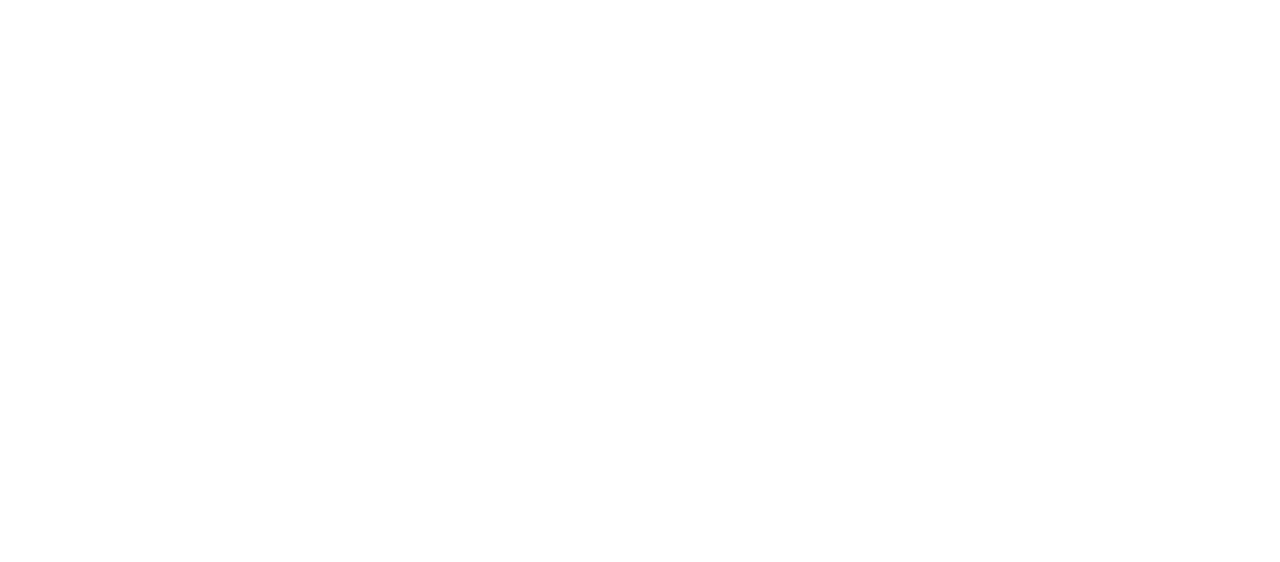
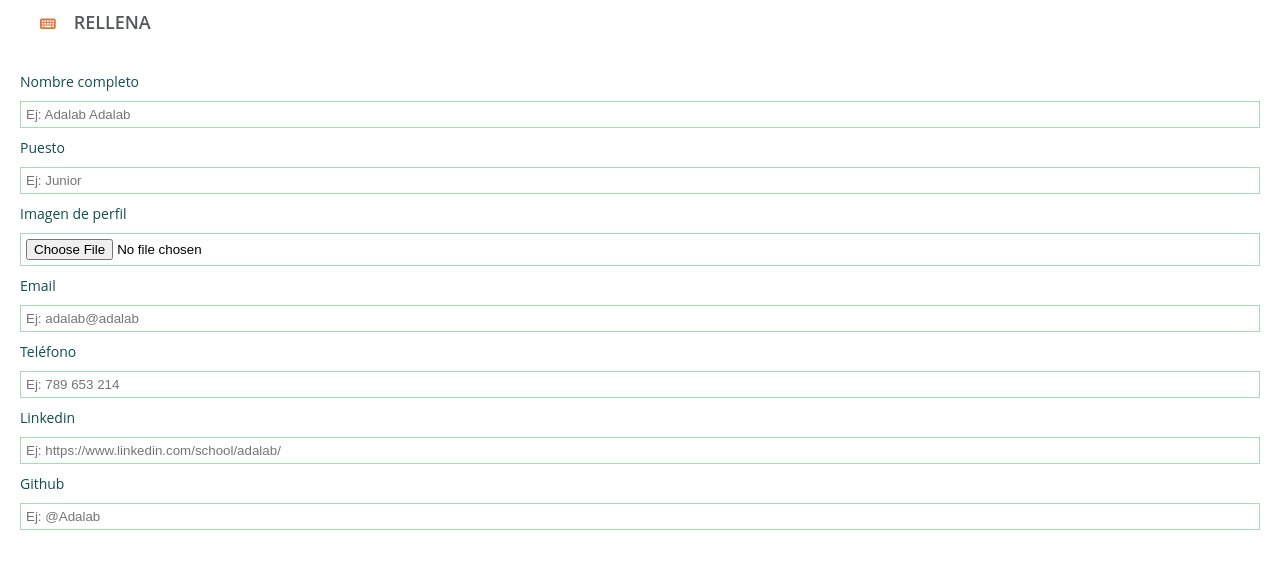
Before and after one commit to Adalab/project-promo-q-module-2-team-6, a website: page src/html/index.html in a window 1280 px wide. Drawn offline with nearby package versions, Linux system fonts and the light colour scheme; files that its build step writes are made by us from their sources.

Commit message:
first form

```diff
--- a/src/html/index.html
+++ b/src/html/index.html
@@ -1,12 +1,14 @@
 <!DOCTYPE html>
 <html lang="es">
-
   <head>
     <meta charset="UTF-8" />
     <meta name="viewport" content="width=device-width, initial-scale=1" />
     <title>Awesome Profile Car</title>
+    <script
+      src="https://kit.fontawesome.com/37bd59997a.js"
+      crossorigin="anonymous"
+    ></script>
     <link rel="stylesheet" href="./assets/css/main.css" />
-
   </head>
 
   <body>
@@ -16,5 +18,4 @@
 
     <script src="./assets/js/main.js"></script>
   </body>
-
 </html>
--- a/src/html/partials/form.html
+++ b/src/html/partials/form.html
@@ -1 +1,32 @@
 <!-- Sara -->
+
+<form
+  action="https://adalab-server-form.herokuapp.com"
+  method="post"
+  class="form"
+>
+  <div class="title-fill">
+    <i class="fa-solid fa-keyboard"></i>
+    <span class="fill">rellena</span>
+  </div>
+  <label for="name">nombre completo</label>
+  <input type="text" name="name" placeholder="Ej: Adalab Adalab" required />
+  <label for="jobpsition">puesto</label>
+  <input type="text" name="jobpsition" placeholder="Ej: Junior" required />
+
+  <label for="image">imagen de perfil</label>
+  <input type="file" name="image" id="image" class="addimage" required />
+  <label for="email">email</label>
+  <input type="text" name="email" placeholder="Ej: adalab@adalab" required />
+  <label for="phone">teléfono</label>
+  <input type="text" name="phone" placeholder="Ej: 789 653 214" required />
+  <label for="linkedin">linkedin</label>
+  <input
+    type="text"
+    name="linkedin"
+    placeholder="Ej: https://www.linkedin.com/school/adalab/"
+    required
+  />
+  <label for="github">github</label>
+  <input type="text" name="github" placeholder="Ej: @Adalab" required />
+</form>
--- a/src/html/partials/main.html
+++ b/src/html/partials/main.html
@@ -1 +1,2 @@
 <!-- Sandra -->
+<include src="./form.html"></include>
--- a/src/scss/core/_variables.scss
+++ b/src/scss/core/_variables.scss
@@ -5,3 +5,4 @@ $card_font: 'Montserrat', sans-serif;
 $main_text_color: #54585a;
 $secondary_color: #114e4e;
 $primary_color: #e17334;
+$form_color: #a2deaf;
--- a/src/scss/layout/_form.scss
+++ b/src/scss/layout/_form.scss
@@ -0,0 +1,48 @@
+.form {
+    display: flex;
+    flex-direction: column;
+    margin-left: 20px;
+    margin-right: 20px;
+    gap: 10px;
+    font-family: $main_font;
+    font-size: 14px;
+
+}
+.form input {
+    padding: 5px;
+    border: 1px solid $form_color;
+}
+.form label {
+    color: $secondary_color;
+    font-weight: 500;
+}
+.form label:first-letter {
+    text-transform: capitalize;
+
+}
+.title-fill {
+    margin-top: 10px;
+    margin-bottom: 25px;
+}
+.fa-solid {
+    color: $primary_color;
+    width: 20px;
+    height: 20px;
+    margin-left: 20px;
+    margin-right: 10px;
+
+}
+.fill {
+    text-transform: uppercase;
+    color: $main_text_color;
+    font-size: 18px;
+    font-weight: 600;
+
+}
+
+.button {
+    background-color: $primary_color;
+    width: 140px;
+    height: 30px;
+    border-radius: 4px;
+}
```
Also changed, not shown: src/js/main.js (line endings or trailing spaces). Lines whose indentation alone changed are shown as unchanged.
